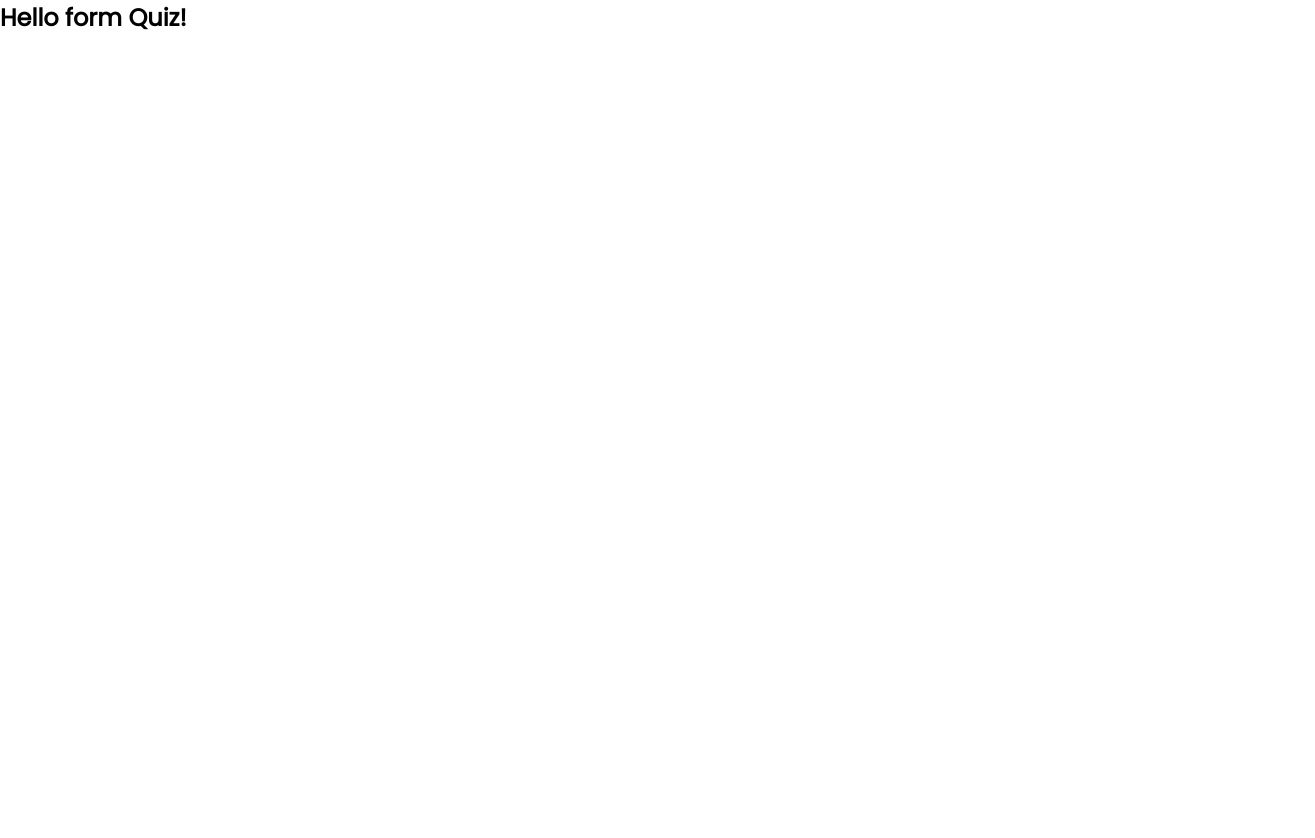
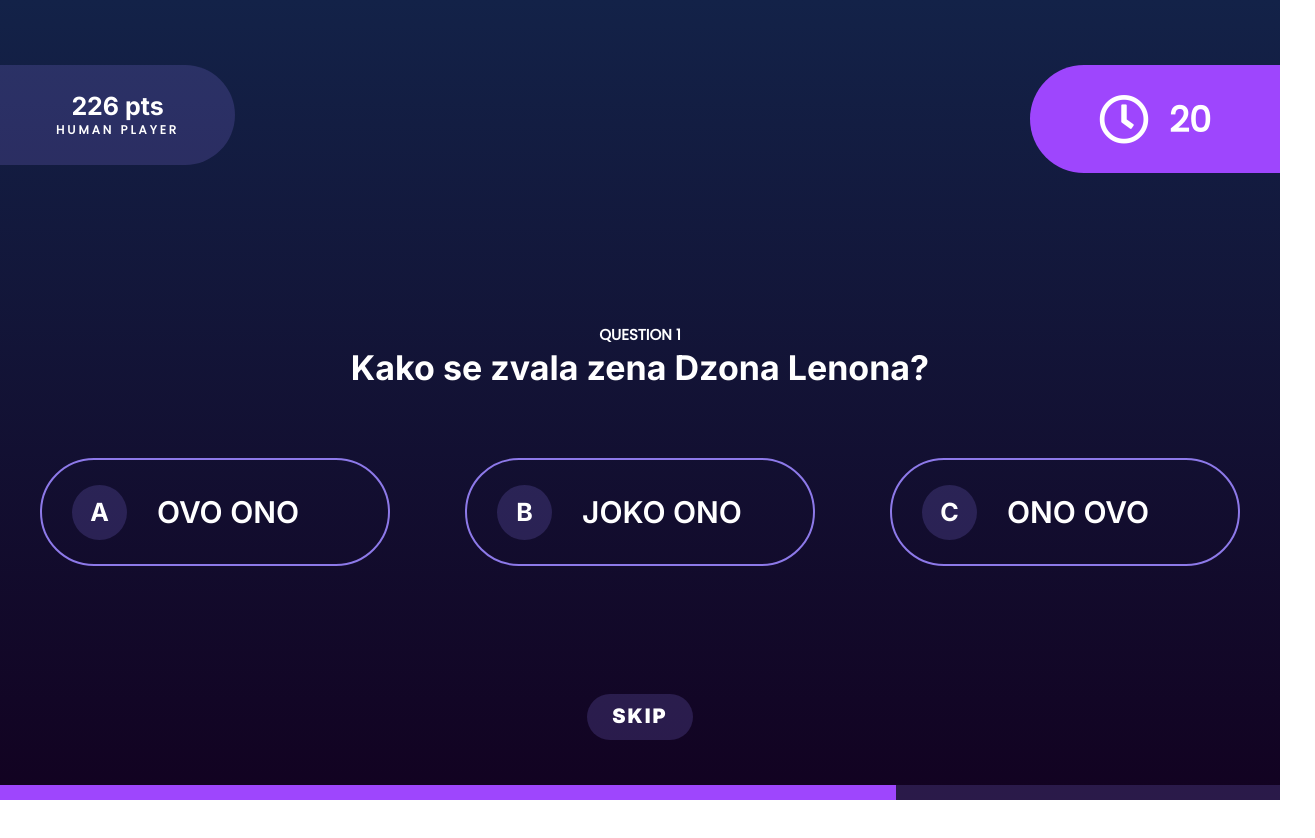
Before and after one commit to TimotijevicVlada/Quiz_App, a React (Create React App) app: page /quiz in a window 1280 px wide. Shown: the top 838 px of the page, 1315 px wide, since content can reach past the window. After the commit the page ends 800 px from the top, so only its background shows below. Built offline with nearby package versions, Linux system fonts and the light colour scheme.

Commit message:
Quiz UI done

```diff
--- a/src/components/Home.js
+++ b/src/components/Home.js
@@ -1,4 +1,4 @@
-import React, { useState } from "react";
+import React, { useState} from "react";
 import { Link } from "react-router-dom";
 
 const Home = () => {
--- a/src/components/Quiz.js
+++ b/src/components/Quiz.js
@@ -3,7 +3,44 @@ import React from 'react'
 const Quiz = () => {
     return (
         <div className="quiz">
-            <h2>Hello form Quiz!</h2>
+            <div className="score">
+                <div className="human_player">
+                    <span className="pts">226 pts</span>
+                    <span className="player_name">HUMAN PLAYER</span>
+                </div>
+            </div>
+            <div className="timer">
+                <i class="far fa-clock"></i>
+                <span className="time">20</span>
+            </div>
+            <div className="quiz_content">
+                <div className="q_number">
+                    <span>QUESTION 1</span>
+                </div>
+                <div className="question">
+                    <span>Kako se zvala zena Dzona Lenona?</span>
+                </div>
+                <div className="buttons">
+                    <div>
+                        <span className="order_btn">A</span>
+                        <span className="answer">OVO ONO</span>
+                    </div>
+                    <div>
+                        <span className="order_btn">B</span>
+                        <span className="answer">JOKO ONO</span>
+                    </div>
+                    <div>
+                        <span className="order_btn">C</span>
+                        <span className="answer">ONO OVO</span>
+                    </div>
+                </div>
+            </div>
+            <div className="skip">
+                <span>SKIP</span>
+            </div>
+            <div className="progress_bar">
+                <div className="percentage"></div>
+            </div>
         </div>
     )
 }
--- a/src/style/App.css
+++ b/src/style/App.css
@@ -3,12 +3,12 @@
           box-sizing: border-box;
   margin: 0;
   padding: 0;
-  font-family: 'Poppins';
+  font-family: "Poppins";
 }
 
 .App {
   width: 100%;
-  height: 1024px;
+  height: 100vh;
 }
 
 .App .home {
@@ -47,7 +47,7 @@
 
 .App .home .logo .logo_rectangle {
   position: absolute;
-  background-color: #8D79E9;
+  background-color: #8d79e9;
   width: 235px;
   height: 30px;
   top: 153px;
@@ -72,10 +72,11 @@
           justify-content: space-between;
 }
 
-.App .home .menu .category, .App .home .menu .q_numbers {
+.App .home .menu .category,
+.App .home .menu .q_numbers {
   width: 602px;
   height: 108px;
-  border: 2px solid #8D79E9;
+  border: 2px solid #8d79e9;
   border-radius: 94px;
   display: -webkit-box;
   display: -ms-flexbox;
@@ -91,16 +92,19 @@
   position: relative;
 }
 
-.App .home .menu .category span, .App .home .menu .q_numbers span {
+.App .home .menu .category span,
+.App .home .menu .q_numbers span {
   font-size: 30px;
-  font-family: 'Inter';
+  font-family: "Inter";
 }
 
-.App .home .menu .category i, .App .home .menu .q_numbers i {
+.App .home .menu .category i,
+.App .home .menu .q_numbers i {
   font-size: 30px;
 }
 
-.App .home .menu .category .dropdown, .App .home .menu .q_numbers .dropdown {
+.App .home .menu .category .dropdown,
+.App .home .menu .q_numbers .dropdown {
   position: absolute;
   height: 324px;
   width: 602px;
@@ -110,7 +114,12 @@
   overflow: hidden;
 }
 
-.App .home .menu .category .dropdown .celebrities, .App .home .menu .category .dropdown .history, .App .home .menu .category .dropdown .art, .App .home .menu .q_numbers .dropdown .celebrities, .App .home .menu .q_numbers .dropdown .history, .App .home .menu .q_numbers .dropdown .art {
+.App .home .menu .category .dropdown .celebrities,
+.App .home .menu .category .dropdown .history,
+.App .home .menu .category .dropdown .art,
+.App .home .menu .q_numbers .dropdown .celebrities,
+.App .home .menu .q_numbers .dropdown .history,
+.App .home .menu .q_numbers .dropdown .art {
   height: 108px;
   width: 100%;
   display: -webkit-box;
@@ -126,26 +135,233 @@
   color: white;
 }
 
-.App .home .menu .category .dropdown .celebrities:hover, .App .home .menu .category .dropdown .history:hover, .App .home .menu .category .dropdown .art:hover, .App .home .menu .q_numbers .dropdown .celebrities:hover, .App .home .menu .q_numbers .dropdown .history:hover, .App .home .menu .q_numbers .dropdown .art:hover {
-  background-color: #8D79E9;
+.App .home .menu .category .dropdown .celebrities:hover,
+.App .home .menu .category .dropdown .history:hover,
+.App .home .menu .category .dropdown .art:hover,
+.App .home .menu .q_numbers .dropdown .celebrities:hover,
+.App .home .menu .q_numbers .dropdown .history:hover,
+.App .home .menu .q_numbers .dropdown .art:hover {
+  background-color: #8d79e9;
 }
 
-.App .home .menu .category .dropdown .unvisible, .App .home .menu .q_numbers .dropdown .unvisible {
+.App .home .menu .category .dropdown .unvisible,
+.App .home .menu .q_numbers .dropdown .unvisible {
   display: none;
 }
 
-.App .home .menu .category .dropdown .celebrities, .App .home .menu .q_numbers .dropdown .celebrities {
-  border: 2px solid #8D79E9;
+.App .home .menu .category .dropdown .celebrities,
+.App .home .menu .q_numbers .dropdown .celebrities {
+  border: 2px solid #8d79e9;
   border-radius: 50px 50px 0px 0px;
 }
 
-.App .home .menu .category .dropdown .history, .App .home .menu .q_numbers .dropdown .history {
-  border-left: 2px solid #8D79E9;
-  border-right: 2px solid #8D79E9;
+.App .home .menu .category .dropdown .history,
+.App .home .menu .q_numbers .dropdown .history {
+  border-left: 2px solid #8d79e9;
+  border-right: 2px solid #8d79e9;
 }
 
-.App .home .menu .category .dropdown .art, .App .home .menu .q_numbers .dropdown .art {
-  border: 2px solid #8D79E9;
+.App .home .menu .category .dropdown .art,
+.App .home .menu .q_numbers .dropdown .art {
+  border: 2px solid #8d79e9;
   border-radius: 0px 0px 50px 50px;
 }
+
+.App .quiz {
+  width: 100%;
+  height: 100%;
+  background: -webkit-gradient(linear, left top, left bottom, from(#132248), to(#120221));
+  background: linear-gradient(180deg, #132248 0%, #120221 100%);
+  position: relative;
+  display: -webkit-box;
+  display: -ms-flexbox;
+  display: flex;
+  -webkit-box-orient: vertical;
+  -webkit-box-direction: normal;
+      -ms-flex-direction: column;
+          flex-direction: column;
+  -webkit-box-pack: end;
+      -ms-flex-pack: end;
+          justify-content: flex-end;
+  -webkit-box-align: center;
+      -ms-flex-align: center;
+          align-items: center;
+  color: white;
+}
+
+.App .quiz .score {
+  position: absolute;
+  left: 0;
+  top: 65px;
+  background-color: rgba(141, 121, 233, 0.2);
+  color: white;
+  padding: 26px 56px;
+  border-radius: 0px 80px 80px 0px;
+}
+
+.App .quiz .score .human_player {
+  display: -webkit-box;
+  display: -ms-flexbox;
+  display: flex;
+  -webkit-box-orient: vertical;
+  -webkit-box-direction: normal;
+      -ms-flex-direction: column;
+          flex-direction: column;
+  -webkit-box-align: center;
+      -ms-flex-align: center;
+          align-items: center;
+}
+
+.App .quiz .score .human_player .pts {
+  font-weight: 700;
+  font-size: 25px;
+  font-family: "Inter";
+}
+
+.App .quiz .score .human_player .player_name {
+  font-weight: 700;
+  font-size: 12px;
+  letter-spacing: 3px;
+}
+
+.App .quiz .timer {
+  position: absolute;
+  right: 0;
+  top: 65px;
+  font-family: "Inter";
+  font-weight: 700;
+  color: white;
+  width: 250px;
+  height: 108px;
+  background-color: #9e46fd;
+  border-radius: 94px 0px 0px 94px;
+  display: -webkit-box;
+  display: -ms-flexbox;
+  display: flex;
+  -webkit-box-align: center;
+      -ms-flex-align: center;
+          align-items: center;
+  -webkit-box-pack: center;
+      -ms-flex-pack: center;
+          justify-content: center;
+}
+
+.App .quiz .timer i {
+  font-size: 50px;
+  margin-right: 20px;
+}
+
+.App .quiz .timer span {
+  font-size: 35px;
+}
+
+.App .quiz .quiz_content {
+  display: -webkit-box;
+  display: -ms-flexbox;
+  display: flex;
+  -webkit-box-orient: vertical;
+  -webkit-box-direction: normal;
+      -ms-flex-direction: column;
+          flex-direction: column;
+  -webkit-box-align: center;
+      -ms-flex-align: center;
+          align-items: center;
+  margin-bottom: 10%;
+}
+
+.App .quiz .quiz_content .q_number span {
+  font-size: 15px;
+  font-weight: 700;
+  margin-bottom: 25px;
+}
+
+.App .quiz .quiz_content .question span {
+  font-family: "Inter";
+  font-weight: bold;
+  font-size: 34px;
+}
+
+.App .quiz .quiz_content .buttons {
+  display: -webkit-box;
+  display: -ms-flexbox;
+  display: flex;
+  -webkit-box-pack: space-evenly;
+      -ms-flex-pack: space-evenly;
+          justify-content: space-evenly;
+  width: 1350px;
+  margin-top: 70px;
+}
+
+.App .quiz .quiz_content .buttons div {
+  width: 350px;
+  height: 108px;
+  border-radius: 94px;
+  display: -webkit-box;
+  display: -ms-flexbox;
+  display: flex;
+  -webkit-box-pack: start;
+      -ms-flex-pack: start;
+          justify-content: flex-start;
+  -webkit-box-align: center;
+      -ms-flex-align: center;
+          align-items: center;
+  border: 2px solid #8d79e9;
+  cursor: pointer;
+}
+
+.App .quiz .quiz_content .buttons div .order_btn {
+  display: -webkit-box;
+  display: -ms-flexbox;
+  display: flex;
+  -webkit-box-pack: center;
+      -ms-flex-pack: center;
+          justify-content: center;
+  -webkit-box-align: center;
+      -ms-flex-align: center;
+          align-items: center;
+  background-color: rgba(141, 121, 233, 0.2);
+  font-size: 25px;
+  font-family: 'Inter';
+  font-weight: 700;
+  width: 55px;
+  height: 55px;
+  border-radius: 50%;
+  margin-left: 30px;
+  margin-right: 30px;
+}
+
+.App .quiz .quiz_content .buttons div .answer {
+  font-size: 30px;
+  font-weight: 600;
+  font-family: 'Inter';
+}
+
+.App .quiz .skip {
+  margin-bottom: 60px;
+  border-radius: 30px;
+  background-color: rgba(141, 121, 233, 0.2);
+  padding: 10px 25px;
+  cursor: pointer;
+}
+
+.App .quiz .skip span {
+  font-size: 20px;
+  font-weight: 900;
+  font-family: 'Inter';
+  letter-spacing: 2px;
+}
+
+.App .quiz .progress_bar {
+  position: absolute;
+  bottom: 0;
+  width: 100%;
+  height: 15px;
+  background-color: rgba(141, 121, 233, 0.2);
+}
+
+.App .quiz .progress_bar .percentage {
+  width: 70%;
+  height: 100%;
+  background-color: #9E46FD;
+}
 /*# sourceMappingURL=App.css.map */
--- a/src/style/App.scss
+++ b/src/style/App.scss
@@ -2,11 +2,11 @@
   box-sizing: border-box;
   margin: 0;
   padding: 0;
-  font-family: 'Poppins';
+  font-family: "Poppins";
 }
 .App {
   width: 100%;
-  height: 1024px;
+  height: 100vh;
   .home {
     width: 100%;
     height: 100%;
@@ -32,7 +32,7 @@
       }
       .logo_rectangle {
         position: absolute;
-            background-color: #8D79E9;
+        background-color: #8d79e9;
         width: 235px;
         height: 30px;
         top: 153px;
@@ -48,10 +48,11 @@
       display: flex;
       flex-direction: column;
       justify-content: space-between;
-        .category,  .q_numbers {
+      .category,
+      .q_numbers {
         width: 602px;
         height: 108px;
-            border: 2px solid #8D79E9;
+        border: 2px solid #8d79e9;
         border-radius: 94px;
         display: flex;
         align-items: center;
@@ -61,7 +62,7 @@
         position: relative;
         span {
           font-size: 30px;
-                font-family: 'Inter';
+          font-family: "Inter";
         }
         i {
           font-size: 30px;
@@ -74,7 +75,9 @@
           left: -2px;
           z-index: 1;
           overflow: hidden;
-              .celebrities, .history, .art {
+          .celebrities,
+          .history,
+          .art {
             height: 108px;
             width: 100%;
             display: flex;
@@ -85,26 +88,168 @@
             text-decoration: none;
             color: white;
             &:hover {
-                  background-color: #8D79E9;
+              background-color: #8d79e9;
             }
           }
           .unvisible {
             display: none;
           }
           .celebrities {
-                border: 2px solid #8D79E9;
+            border: 2px solid #8d79e9;
             border-radius: 50px 50px 0px 0px;
           }
           .history {
-                border-left: 2px solid #8D79E9;
-                border-right: 2px solid #8D79E9;
+            border-left: 2px solid #8d79e9;
+            border-right: 2px solid #8d79e9;
           }
           .art {
-                border: 2px solid #8D79E9;
+            border: 2px solid #8d79e9;
             border-radius: 0px 0px 50px 50px;
           }
         }
       }
     }
   }
+  .quiz {
+    width: 100%;
+    height: 100%;
+    background: linear-gradient(
+      180deg,
+      rgba(19, 34, 72, 1) 0%,
+      rgba(18, 2, 33, 1) 100%
+    );
+    position: relative;
+    display: flex;
+    flex-direction: column;
+    justify-content: flex-end;
+    align-items: center;
+    color: white;
+    .score {
+      position: absolute;
+      left: 0;
+      top: 65px;
+      background-color: rgba(141, 121, 233, 0.2);
+      color: white;
+      padding: 26px 56px;
+      border-radius: 0px 80px 80px 0px;
+      .human_player {
+        display: flex;
+        flex-direction: column;
+        align-items: center;
+        .pts {
+          font-weight: 700;
+          font-size: 25px;
+          font-family: "Inter";
         }
+        .player_name {
+          font-weight: 700;
+          font-size: 12px;
+          letter-spacing: 3px;
+        }
+      }
+    }
+    .timer {
+      position: absolute;
+      right: 0;
+      top: 65px;
+      font-family: "Inter";
+      font-weight: 700;
+
+      color: white;
+      width: 250px;
+      height: 108px;
+      background-color: #9e46fd;
+      border-radius: 94px 0px 0px 94px;
+      display: flex;
+      align-items: center;
+      justify-content: center;
+      i {
+        font-size: 50px;
+        margin-right: 20px;
+      }
+      span {
+        font-size: 35px;
+      }
+    }
+    .quiz_content {
+      display: flex;
+      flex-direction: column;
+      align-items: center;
+      margin-bottom: 10%;
+      .q_number {
+        span {
+          font-size: 15px;
+          font-weight: 700;
+          margin-bottom: 25px;
+        }
+      }
+      .question {
+        span {
+          font-family: "Inter";
+          font-weight: bold;
+          font-size: 34px;
+        }
+      }
+      .buttons {
+        display: flex;
+        justify-content: space-evenly;
+        width: 1350px;
+        margin-top: 70px;
+        div {
+          width: 350px;
+          height: 108px;
+          border-radius: 94px;
+          display: flex;
+          justify-content: flex-start;
+          align-items: center;
+          border: 2px solid #8d79e9;
+          cursor: pointer;
+          .order_btn {
+            display: flex;
+            justify-content: center;
+            align-items: center;
+            background-color: rgba(141, 121, 233, 0.2);
+            font-size: 25px;
+            font-family: 'Inter';
+            font-weight: 700;
+            width: 55px;
+            height: 55px;
+            border-radius: 50%;
+            margin-left: 30px;
+            margin-right: 30px;
+          }
+          .answer {
+            font-size: 30px;
+            font-weight: 600;
+            font-family: 'Inter';
+          }
+        }
+      }
+    }
+    .skip {
+      margin-bottom: 60px;
+      border-radius: 30px;
+      background-color: rgba(141, 121, 233, 0.2);
+      padding: 10px 25px;
+      cursor: pointer;
+      span {
+        font-size: 20px;
+        font-weight: 900;
+        font-family: 'Inter';
+        letter-spacing: 2px;
+      }
+    }
+    .progress_bar {
+      position: absolute;
+      bottom: 0;
+      width: 100%;
+      height: 15px;
+      background-color: rgba(141, 121, 233, 0.2);
+      .percentage {
+        width: 70%;
+        height: 100%;
+        background-color: #9E46FD;
+      }
+    }
+  }
+}
```
Also changed, not shown: 1 other file (tests, documents, lock files or other folders). Lines whose indentation alone changed are shown as unchanged.
